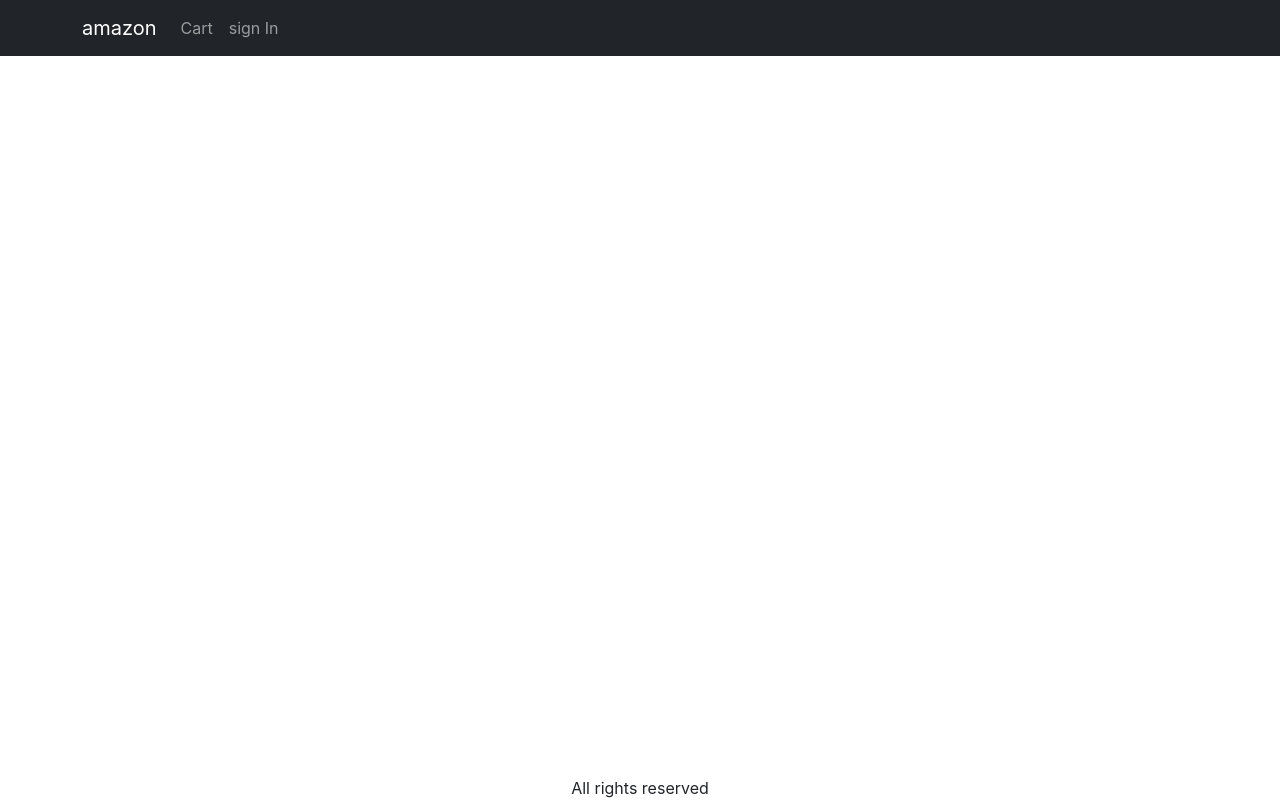
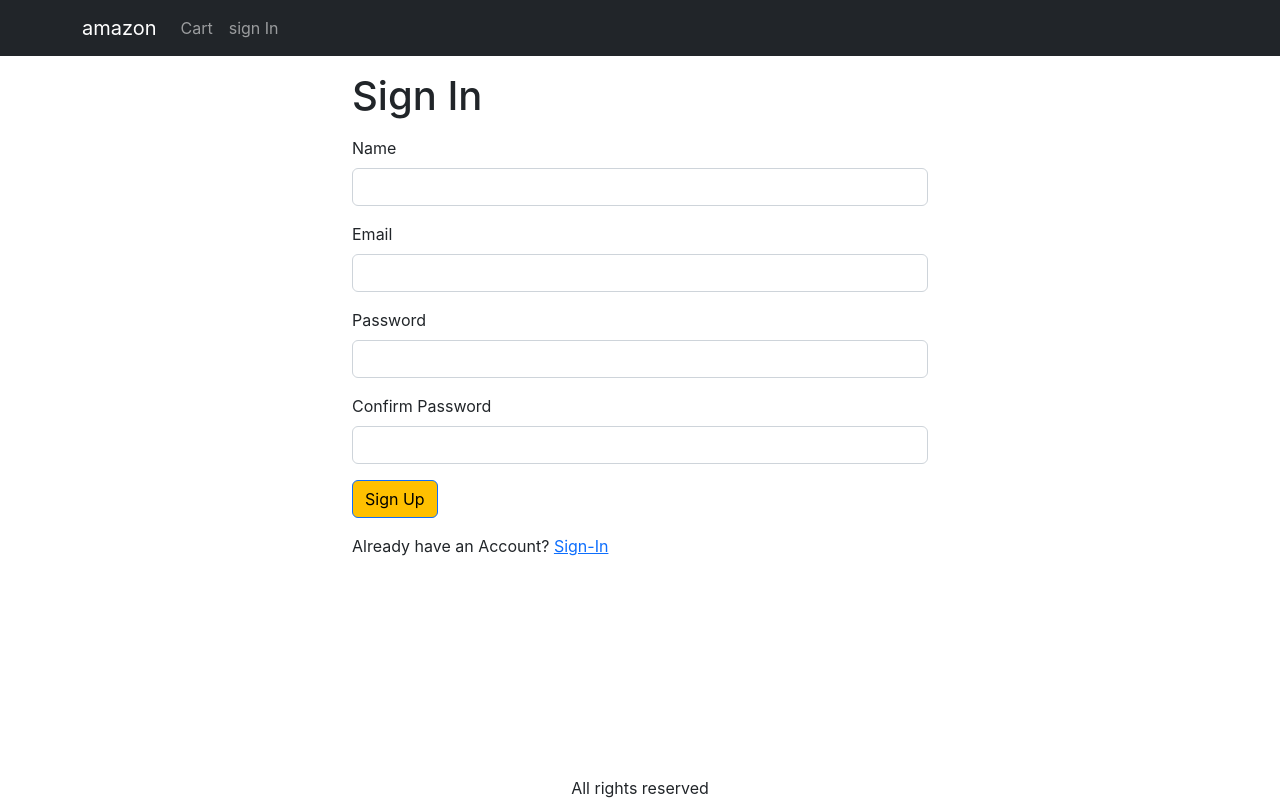
Before and after one commit to Gautam033k/Ecommerce, a React (Create React App) app in the folder amazonClone/frontend/: page /signup in a window 1280 px wide. Built offline with nearby package versions, Linux system fonts and the light colour scheme.

Commit message:
level 20 - "created signUp route and checked -adding a user to Db as well"

```diff
--- a/amazonClone/frontend/src/App.js
+++ b/amazonClone/frontend/src/App.js
@@ -15,6 +15,7 @@
 import CartScreen from './Screen/CartScreen.js';
 import SignInScreen from './Screen/SignInScreen.js';
 import ShippingAdd from './Screen/ShippingAdd.js';
+import SignUpScreen from './Screen/SignUpScreen';
 
 function App() {
   const { state, dispatch: ctxDispatch } = useContext(Store);
@@ -77,6 +78,7 @@
               <Route path="/products/:slug" element={<ProductScreen />} />
               <Route path="/cart" element={<CartScreen />} />
               <Route path="/signin" element={<SignInScreen />} />
+              <Route path="/signup" element={<SignUpScreen />} />
               <Route path="/shipping" element={<ShippingAdd />} />
               <Route path="/" element={<HomeScreen />} />
             </Routes>
--- /dev/null
+++ b/amazonClone/frontend/src/Screen/SignUpScreen.js
@@ -0,0 +1,102 @@
+import Button from 'react-bootstrap/Button';
+import Container from 'react-bootstrap/Container';
+import { Helmet } from 'react-helmet-async';
+import { Link, useLocation, useNavigate } from 'react-router-dom';
+import Form from 'react-bootstrap/Form';
+import { useContext, useEffect, useState } from 'react';
+import Axios from 'axios';
+import { Store } from '../Store';
+import { getError } from '../util';
+import { toast } from 'react-toastify';
+
+export default function SignUpScreen() {
+  const navigate = useNavigate();
+
+  const { search } = useLocation();
+  const redirectInUrl = new URLSearchParams(search).get('redirect');
+  const redirect = redirectInUrl ? redirectInUrl : '/';
+
+  const [name, setName] = useState('');
+  const [email, setEmail] = useState('');
+  const [password, setPassword] = useState('');
+  const [confirmPassword, setconfirmPassword] = useState('');
+
+  const { state, dispatch: ctxDispatch } = useContext(Store);
+  const { userInfo } = state;
+
+  const submitHandler = async (event) => {
+    event.preventDefault();
+    if (password !== confirmPassword) {
+      toast.error(' passwords donot match');
+      return;
+    }
+    try {
+      const { data } = await Axios.post('/api/users/signup', {
+        name,
+        email,
+        password,
+      });
+      ctxDispatch({ type: 'USER_SIGNIN', payload: data });
+      localStorage.setItem('userInfo', JSON.stringify(data));
+      navigate(redirect || '/');
+    } catch (err) {
+      //   alert('Invalid UserName or password entered');
+      toast.error(getError(err));
+    }
+  };
+
+  useEffect(() => {
+    if (userInfo) {
+      navigate(redirect);
+    }
+  }, [navigate, redirect, userInfo]);
+  return (
+    <Container className="small-container">
+      <Helmet>
+        <title>Sign Up</title>
+      </Helmet>
+      <h1 className="my-3">Sign In</h1>
+      <Form onSubmit={submitHandler}>
+        <Form.Group className="mb-3" controlId="name">
+          <Form.Label>Name</Form.Label>
+          <Form.Control
+            type="name"
+            required
+            onChange={(e) => setName(e.target.value)}
+          />
+        </Form.Group>
+        <Form.Group className="mb-3" controlId="email">
+          <Form.Label>Email</Form.Label>
+          <Form.Control
+            type="email"
+            required
+            onChange={(e) => setEmail(e.target.value)}
+          />
+        </Form.Group>
+        <Form.Group className="mb-3" controlId="password">
+          <Form.Label>Password</Form.Label>
+          <Form.Control
+            type="password"
+            required
+            onChange={(e) => setPassword(e.target.value)}
+          />
+        </Form.Group>
+        <Form.Group className="mb-3" controlId="confirmpassword">
+          <Form.Label>Confirm Password</Form.Label>
+          <Form.Control
+            type="confirm password"
+            required
+            onChange={(e) => setconfirmPassword(e.target.value)}
+          />
+        </Form.Group>
+        <div className="mb-3">
+          <Button type="submit">Sign Up</Button>
+        </div>
+        <div className="mb-3">
+          Already have an Account?{' '}
+          <Link to={`/signIn?redirect=${redirect}`}>Sign-In</Link>
+        </div>
+      </Form>
+    </Container>
+  );
+}
```
Also changed, not shown: 1 other file (tests, documents, lock files or other folders).
